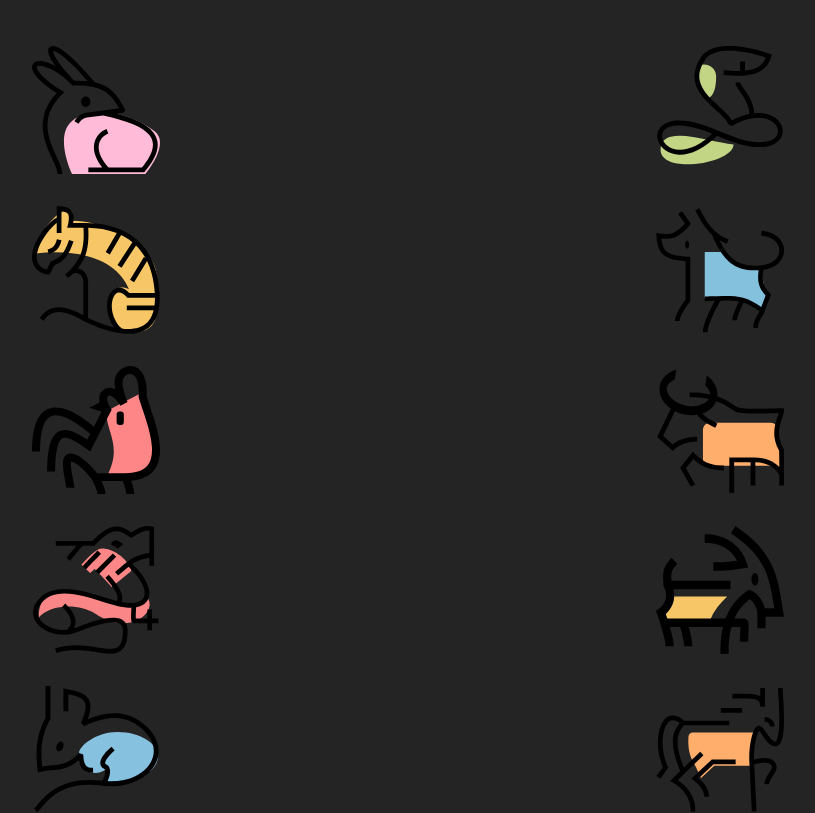
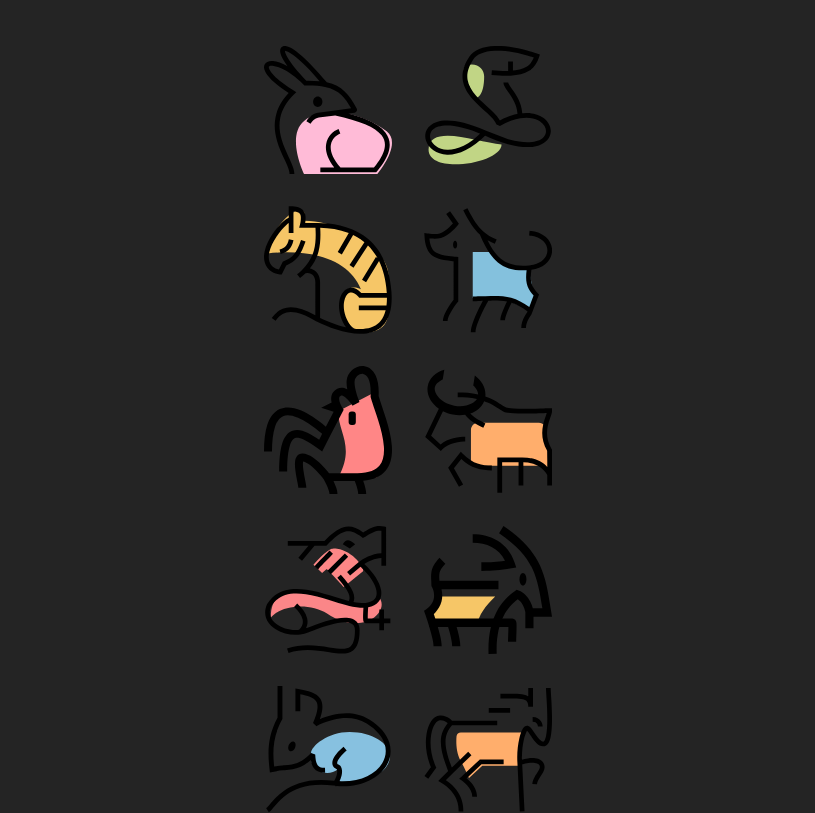
Before and after one commit to unique01082/svg-draw-line, a React (Vite) app: page / in a window 1280 px wide. Shown: the top 813 px of the page, without its empty margins (232-1047 px from the left). Built offline with nearby package versions, Linux system fonts and the light colour scheme.

Commit message:
feat: updated version

```diff
--- a/src/Icon.jsx
+++ b/src/Icon.jsx
@@ -11,31 +11,38 @@ function revisedRandId() {
 function Icon({ type, style, ...rest }) {
   const { current: id } = useRef(revisedRandId());
   const ref = useRef();
-  const animate = () => {
-    console.log(1);
-    anime({
-      targets: ref.current.querySelectorAll(`#${id} path`),
-      strokeDashoffset: [anime.setDashoffset, 0],
-      fillOpacity: [0, 1],
-      easing: "easeInOutSine",
-      duration: 1000,
-      delay: (el, i) => i * 200,
-      direction: "normal",
-    });
-  };
+  const animateRef = useRef();
   useEffect(() => {
     setTimeout(() => {
-      console.log("type :>> ", type);
-      const content = document.querySelector(`#${type}`)?.outerHTML;
-      console.log("content :>> ", content);
-      ref.current.insertAdjacentHTML("afterBegin", content.replace(type, id));
-
+      const source = document.querySelector(`#${type}`);
+      const clone = source.cloneNode(true);
+      console.log("clone :>> ", clone);
+      clone.id = id;
+      const els = clone.querySelectorAll("path");
+      els.forEach((el) => {
+        el.setAttribute("stroke", el.getAttribute("fill"));
+        // el.setAttribute("fill", "none");
+        el.setAttribute("fill", el.getAttribute("fill"));
+      });
+      ref.current.prepend(clone);
       console.log(
         "ref.current.querySelectorAll(`#${id} path`) :>> ",
         ref.current.querySelectorAll(`#${id} path`)
       );
 
-      animate();
+      const animate = anime({
+        targets: ref.current.querySelectorAll(`#${id} path`),
+        strokeDashoffset: [anime.setDashoffset, 0],
+        strokeWidth: [15, 10, 5, 0],
+        fillOpacity: { value: [0, 1], delay: 2400 },
+        // fill: ['#793ee6', '#c3de2c'],
+        easing: "easeInOutSine",
+        duration: 3000,
+        delay: (el, i) => i * 300,
+        direction: "normal",
+      });
+
+      animateRef.current = animate;
     }, 100);
   }, [id]);
 
@@ -45,7 +52,9 @@ function Icon({ type, style, ...rest }) {
       className="anticon"
       style={style}
       data-type={type}
-      onClick={animate}
+      onClick={() => {
+        animateRef.current.restart();
+      }}
     >
       <svg
         ref={ref}
@@ -56,7 +65,7 @@ function Icon({ type, style, ...rest }) {
         focusable="false"
         {...rest}
       >
-        <use xlinkHref={`#${id}`}></use>
+        <use xlinkHref={`#${id}`} />
       </svg>
     </span>
   );
--- a/src/main.jsx
+++ b/src/main.jsx
@@ -2,9 +2,50 @@ import { createRoot } from "react-dom/client";
 import App from "./App.jsx";
 import "./index.css";
 import { createFromIconfontCN } from "@ant-design/icons";
+import Icon from "./Icon.jsx";
+
+const icons = [
+  "apd-tu",
+  "apd-she",
+  "apd-hu",
+  "apd-gou",
+  "apd-ji",
+  "apd-niu",
+  "apd-long",
+  "apd-yang",
+  "apd-shu",
+  "apd-ma",
+  "apd-hou",
+  "apd-zhu",
+  "apd-baiyang",
+  "apd-jinniu",
+  "apd-mojie",
+  "apd-sheshou",
+  "apd-chunv",
+  "apd-shizi",
+  "apd-shuangyu",
+  "apd-shuiping",
+  "apd-juxie",
+  "apd-tiancheng",
+  "apd-shuangzi",
+  "apd-tianxie",
+];
 
 createFromIconfontCN({
   scriptUrl: `/icons/animated-icons.js`,
 });
 
-createRoot(document.getElementById("root")).render(<App />);
+createRoot(document.getElementById("root")).render(
+  <div
+    style={{
+      display: "grid",
+      gridAutoRows: 128,
+      gridTemplateColumns: "repeat(2, 1fr)",
+      gap: 32,
+    }}
+  >
+    {icons.map((icon) => (
+      <Icon key={icon} type={icon} style={{ fontSize: 128 }} />
+    ))}
+  </div>
+);
```
